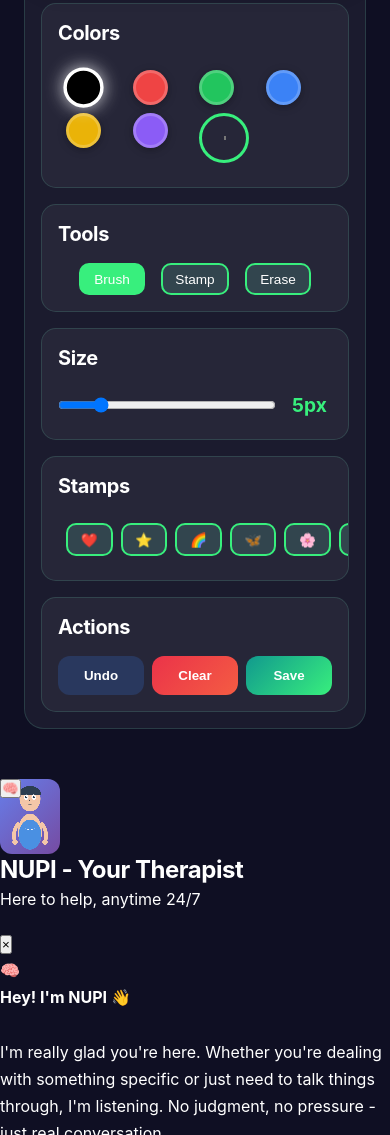
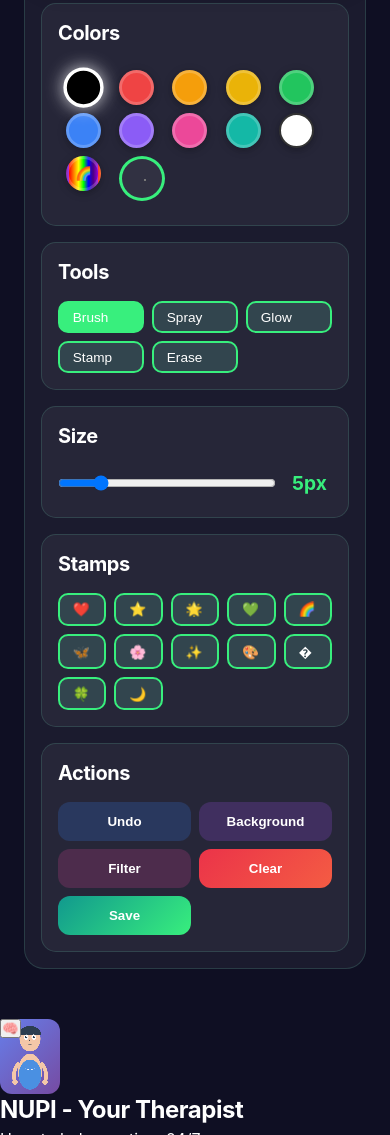
Before and after one commit to jedariusmm/therapyconne, a website: page art-therapy.html in a window 390 px wide. Shown: the part 1024-2159 px from the top of the page. Drawn offline with Linux system fonts and the light colour scheme.

Commit message:
Add back all features with auto-fit responsive layout

```diff
--- a/art-therapy.html
+++ b/art-therapy.html
@@ -476,33 +476,34 @@
                     </div>
 
                     <div class="canvas-tools">
-                        <!-- Color Palette - Essential Colors Only -->
+                        <!-- Colors -->
                         <div class="tool-section">
                             <h4>Colors</h4>
-                            <div class="color-palette">
+                            <div class="color-palette" style="grid-template-columns: repeat(auto-fit, minmax(40px, 1fr));">
                                 <button class="color-btn active" style="background: #000000;" onclick="selectColor('#000000')" title="Black"></button>
                                 <button class="color-btn" style="background: #ef4444;" onclick="selectColor('#ef4444')" title="Red"></button>
+                                <button class="color-btn" style="background: #f59e0b;" onclick="selectColor('#f59e0b')" title="Orange"></button>
+                                <button class="color-btn" style="background: #eab308;" onclick="selectColor('#eab308')" title="Yellow"></button>
                                 <button class="color-btn" style="background: #22c55e;" onclick="selectColor('#22c55e')" title="Green"></button>
                                 <button class="color-btn" style="background: #3b82f6;" onclick="selectColor('#3b82f6')" title="Blue"></button>
-                                <button class="color-btn" style="background: #eab308;" onclick="selectColor('#eab308')" title="Yellow"></button>
                                 <button class="color-btn" style="background: #8b5cf6;" onclick="selectColor('#8b5cf6')" title="Purple"></button>
-                                <input type="color" id="customColor" style="width: 50px; height: 50px; border-radius: 50%; border: 3px solid var(--therapeutic-green); cursor: pointer; background: none;" onchange="selectColor(this.value)" title="Custom Color">
+                                <button class="color-btn" style="background: #ec4899;" onclick="selectColor('#ec4899')" title="Pink"></button>
+                                <button class="color-btn" style="background: #14b8a6;" onclick="selectColor('#14b8a6')" title="Teal"></button>
+                                <button class="color-btn" style="background: #ffffff; border: 2px solid #333;" onclick="selectColor('#ffffff')" title="White"></button>
+                                <button class="color-btn" style="background: linear-gradient(90deg, #ff0000, #ff7f00, #ffff00, #00ff00, #0000ff, #4b0082, #9400d3);" onclick="useRainbowMode()" title="Rainbow">🌈</button>
+                                <input type="color" id="customColor" style="width: 45px; height: 45px; border-radius: 50%; border: 3px solid var(--therapeutic-green); cursor: pointer;" onchange="selectColor(this.value)" title="Custom">
                             </div>
                         </div>
 
-                        <!-- Tool Selection - Essential Tools -->
+                        <!-- Tools -->
                         <div class="tool-section">
                             <h4>Tools</h4>
-                            <div class="brush-sizes" style="grid-template-columns: repeat(3, 1fr);">
-                                <button class="size-btn active" onclick="useTool('brush')">
-                                    Brush
-                                </button>
-                                <button class="size-btn" onclick="useTool('stamp')">
-                                    Stamp
-                                </button>
-                                <button class="size-btn" onclick="useTool('eraser')">
-                                    Erase
-                                </button>
+                            <div style="display: grid; grid-template-columns: repeat(auto-fit, minmax(70px, 1fr)); gap: 0.5rem;">
+                                <button class="size-btn active" onclick="useTool('brush')">Brush</button>
+                                <button class="size-btn" onclick="useTool('spray')">Spray</button>
+                                <button class="size-btn" onclick="useTool('glow')">Glow</button>
+                                <button class="size-btn" onclick="useTool('stamp')">Stamp</button>
+                                <button class="size-btn" onclick="useTool('eraser')">Erase</button>
                             </div>
                         </div>
 
@@ -517,32 +518,32 @@
                             </div>
                         </div>
 
-                        <!-- Essential Stamps Only -->
+                        <!-- Stamps -->
                         <div class="tool-section">
                             <h4>Stamps</h4>
-                            <div class="color-palette" style="grid-template-columns: repeat(6, 1fr);">
-                                <button class="size-btn" onclick="addStamp('❤️')" title="Heart">❤️</button>
-                                <button class="size-btn" onclick="addStamp('⭐')" title="Star">⭐</button>
-                                <button class="size-btn" onclick="addStamp('')" title="Rainbow">🌈</button>
-                                <button class="size-btn" onclick="addStamp('🦋')" title="Butterfly">🦋</button>
-                                <button class="size-btn" onclick="addStamp('🌸')" title="Flower">🌸</button>
-                                <button class="size-btn" onclick="addStamp('✨')" title="Sparkles">✨</button>
+                            <div style="display: grid; grid-template-columns: repeat(auto-fit, minmax(40px, 1fr)); gap: 0.5rem;">
+                                <button class="size-btn" onclick="addStamp('❤️')">❤️</button>
+                                <button class="size-btn" onclick="addStamp('⭐')">⭐</button>
+                                <button class="size-btn" onclick="addStamp('🌟')">🌟</button>
+                                <button class="size-btn" onclick="addStamp('💚')">💚</button>
+                                <button class="size-btn" onclick="addStamp('🌈')">🌈</button>
+                                <button class="size-btn" onclick="addStamp('🦋')">🦋</button>
+                                <button class="size-btn" onclick="addStamp('🌸')">🌸</button>
+                                <button class="size-btn" onclick="addStamp('✨')">✨</button>
+                                <button class="size-btn" onclick="addStamp('�')">🎨</button>
+                                <button class="size-btn" onclick="addStamp('🌺')">�</button>
+                                <button class="size-btn" onclick="addStamp('🍀')">🍀</button>
+                                <button class="size-btn" onclick="addStamp('🌙')">🌙</button>
                             </div>
-                        </div>
-
-                        <!-- Essential Actions -->
+                        </div>                        <!-- Actions -->
                         <div class="tool-section">
                             <h4>Actions</h4>
-                            <div class="action-btns" style="display: grid; grid-template-columns: repeat(3, 1fr); gap: 0.5rem;">
-                                <button class="action-btn" onclick="undoLastAction()" style="background: rgba(59, 130, 246, 0.2); border-color: #3b82f6;">
-                                    Undo
-                                </button>
-                                <button class="action-btn clear" onclick="clearCanvas()">
-                                    Clear
-                                </button>
-                                <button class="action-btn save" onclick="saveArtwork()">
-                                    Save
-                                </button>
+                            <div style="display: grid; grid-template-columns: repeat(auto-fit, minmax(90px, 1fr)); gap: 0.5rem;">
+                                <button class="action-btn" onclick="undoLastAction()" style="background: rgba(59, 130, 246, 0.2); border-color: #3b82f6;">Undo</button>
+                                <button class="action-btn" onclick="addBackground()" style="background: rgba(168, 85, 247, 0.2); border-color: #a855f7;">Background</button>
+                                <button class="action-btn" onclick="addFilter()" style="background: rgba(236, 72, 153, 0.2); border-color: #ec4899;">Filter</button>
+                                <button class="action-btn clear" onclick="clearCanvas()">Clear</button>
+                                <button class="action-btn save" onclick="saveArtwork()">Save</button>
                             </div>
                         </div>
                     </div>
```
